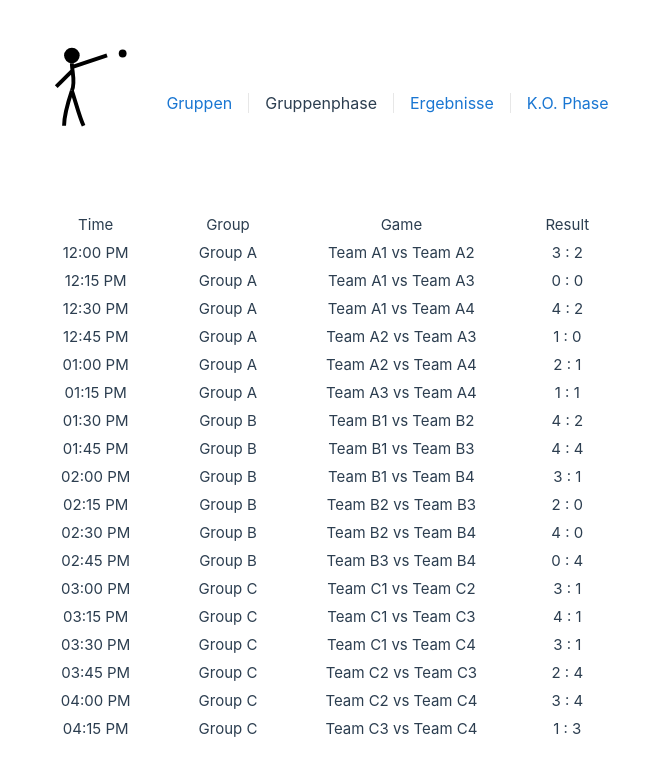
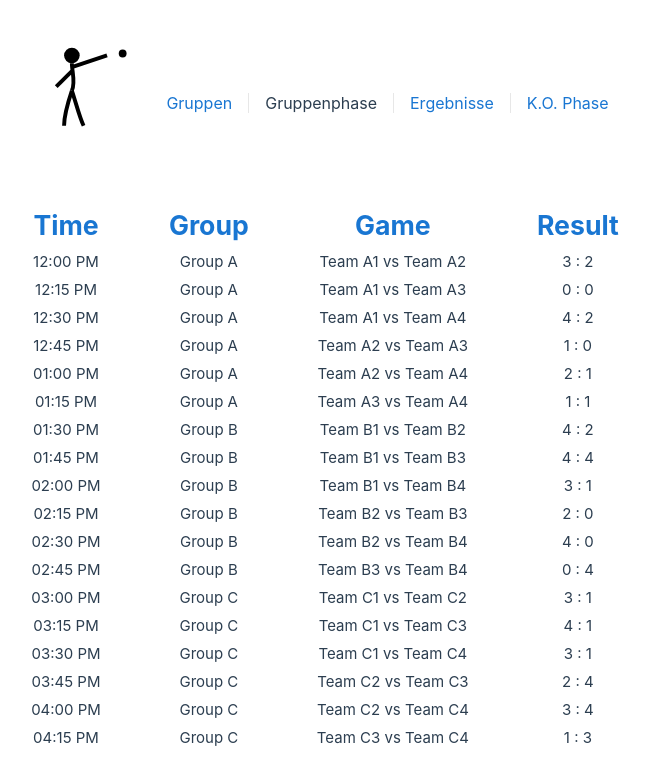
Before and after one commit to JannisDommer/matchmate, a Vue app: page /tournaments in a window 1280 px wide. Shown: the top 784 px of the page, without its empty margins (315-965 px from the left). Built offline with nearby package versions, Linux system fonts and the light colour scheme.

Commit message:
style(MatchMate): style results table

```diff
--- a/src/components/ResultTable.vue
+++ b/src/components/ResultTable.vue
@@ -68,6 +68,6 @@ const rows = computed(() => {
 
 <style scoped>
 .table-cell {
-  padding: 0 10px 0;
+  margin: 0 10px 0;
 }
 </style>
--- a/src/components/TournamentTable.vue
+++ b/src/components/TournamentTable.vue
@@ -1,21 +1,21 @@
 <template>
   <MatchMateTable :columns="['Time','Group', 'Game', 'Result']" :rows="defineGames">
     <template #header="{ column }">
-      <span class="table-cell">{{ column }}</span>
+      <div class="table-cell font-bold">{{ column }}</div>
     </template>
 
     <template #cell="{ row, column }">
       <template v-if="column === 'Time'">
-        <span class="table-cell">{{ row?.time }}</span>
+        <div class="table-cell">{{ row?.time }}</div>
       </template>
       <template v-else-if="column === 'Group'">
-        <span class="table-cell">{{ row?.group }}</span>
+        <div class="table-cell">{{ row?.group }}</div>
       </template>
       <template v-else-if="column === 'Game'">
-        <span class="table-cell">{{ row?.homeTeam.name }} vs {{ row?.awayTeam.name }}</span>
+        <div class="table-cell">{{ row?.homeTeam.name }} vs {{ row?.awayTeam.name }}</div>
       </template>
       <template v-else>
-        <span class="table-cell">{{ row?.scoreHome }} : {{ row?.scoreAway }}</span>
+        <div class="table-cell">{{ row?.scoreHome }} : {{ row?.scoreAway }}</div>
       </template>
     </template>
   </MatchMateTable>
```
